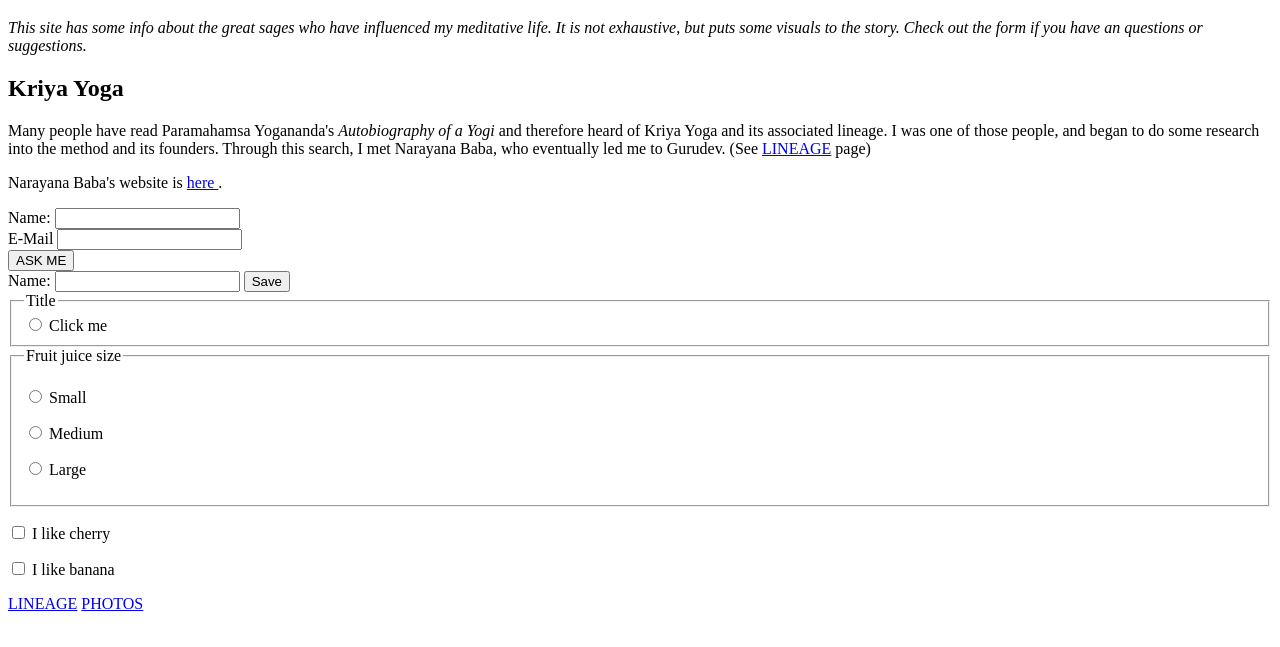
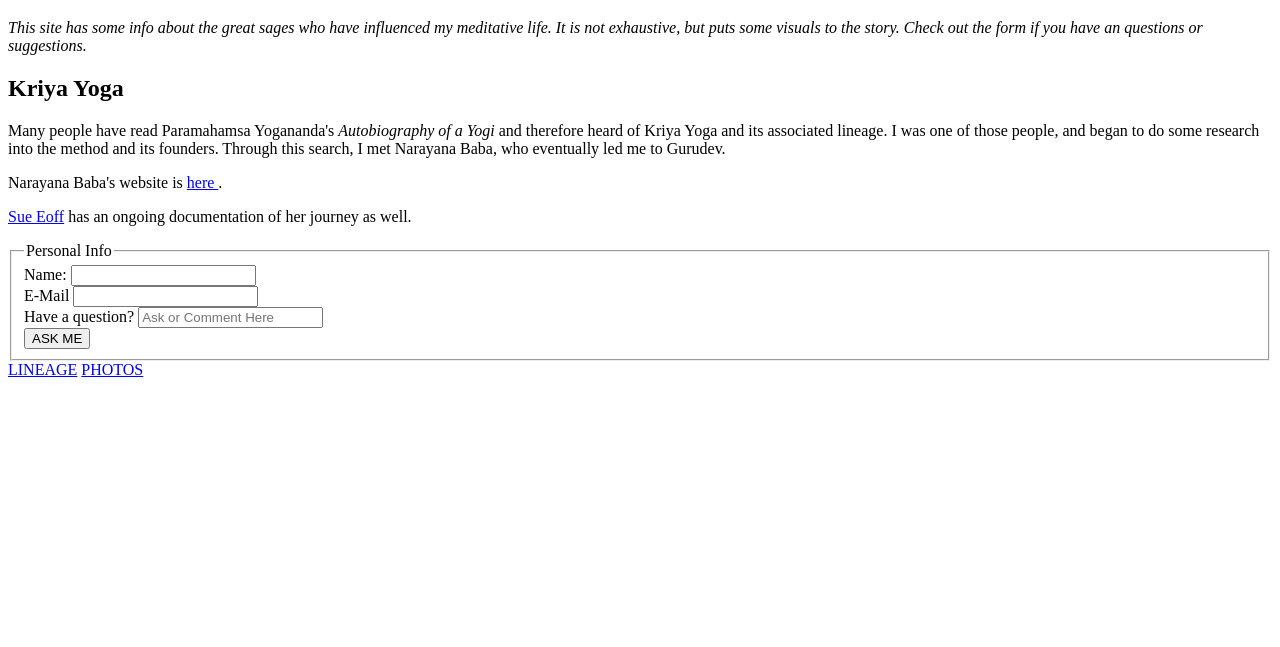
Before and after one commit to Joel-L/Joel-L.github.io, a plain HTML site: page index.html in a window 1280 px wide. Shown: the part 61-708 px from the top of the page. Drawn offline with Linux system fonts and the light colour scheme.

Commit message:
add submit response, edit photos and content

```diff
--- a/index.html
+++ b/index.html
@@ -11,77 +11,34 @@
   </div>
   <section>
     <h2>Kriya Yoga</h2>
-    <p>Many people have read Paramahamsa Yogananda's <em>Autobiography of a Yogi</em> and therefore heard of Kriya Yoga and its associated lineage. I was one of those people, and began to do some research into the method and its founders. Through this search, I met Narayana Baba, who eventually led me to Gurudev.
-    (See <a href="lineage.html">LINEAGE</a>
- page)</p>
+    <p>Many people have read Paramahamsa Yogananda's <em>Autobiography of a Yogi</em> and therefore heard of Kriya Yoga and its associated lineage. I was one of those people, and began to do some research into the method and its founders. Through this search, I met Narayana Baba, who eventually led me to Gurudev.</p>
   </section>
   <section>
     <p> Narayana Baba's website is <a href="http://www.narayanababa.com"> here </a>.
+    <p> <a href="http://waltzinghorses.blogspot.com/">Sue Eoff</a> has an ongoing documentation of her journey as well.</p>
   </section>
-    <form action="" method="post">
-      <label for="GET-name">Name:</label>
-      <input id="GET-name" type="text">
+    <form action="submit.html" method="post">
+    <fieldset>
+      <legend>Personal Info</legend>
+      <label for="name">Name:</label>
+      <input id="name" type="text">
         <div>
-          <label for="GET-email">E-Mail</label>
+          <label for="email">E-Mail</label>
           <input id="email" type="mail">
+        </div>
+        <div>
+          <label for="question">Have a question?</label>
+          <input id="question" type="textarea" placeholder="Ask or Comment Here">
         </div>
       <div class="button">
         <button type="submit">ASK ME</button>
       </div>
-
+    </fieldset>
     </form>
-
-<form action="" method="post">
-  <label for="POST-name">Name:</label>
-  <input id="POST-name" type="text">
-  <input type="submit" value="Save">
-</form>
-
-<form action="" method="post">
-  <fieldset>
-    <legend>Title</legend>
-    <input type="radio" id="radio"> <label for="radio">Click me</label>
-  </fieldset>
-</form>
-
-<form>
-  <fieldset>
-    <legend>Fruit juice size</legend>
-    <p>
-      <input type="radio" name="size" id="size_1" value="small" />
-      <label for="size_1">Small</label>
-    </p>
-    <p>
-      <input type="radio" name="size" id="size_2" value="medium" />
-      <label for="size_2">Medium</label>
-    </p>
-    <p>
-      <input type="radio" name="size" id="size_3" value="large" />
-      <label for="size_3">Large</label>
-    </p>
-  </fieldset>
-</form>
-
-<form>
-  <p>
-    <input type="checkbox" id="taste_1" name="taste_cherry" value="1">
-    <label for="taste_1">I like cherry</label>
-  </p>
-  <p>
-    <label for="taste_2">
-      <input type="checkbox" id="taste_2" name="taste_banana" value="1">
-      I like banana
-    </label>
-  </p>
-</form>
-
-<form>
-<p>
-
-</form>
-</body>
 <footer>
   <a href="lineage.html">LINEAGE</a>
   <a href="photos.html">PHOTOS</a>
 </footer>
+</body>
+
 </html>
```
Also changed, not shown: lineage.html (+10 -1 lines), photos.html (+17 -7 lines), submit.html (added, +9 -0 lines), Pahari-Baba-monkeys-small.jpg (added), Pahari-Baba-monkeys.jpg (deleted), aruna_013_full.jpg (deleted), aruna_013_full_small.jpg (added), bhagavan-w-umbrella.jpg, lahirimahasaya-small.jpg (added), lahirimahasaya.jpg (deleted).
